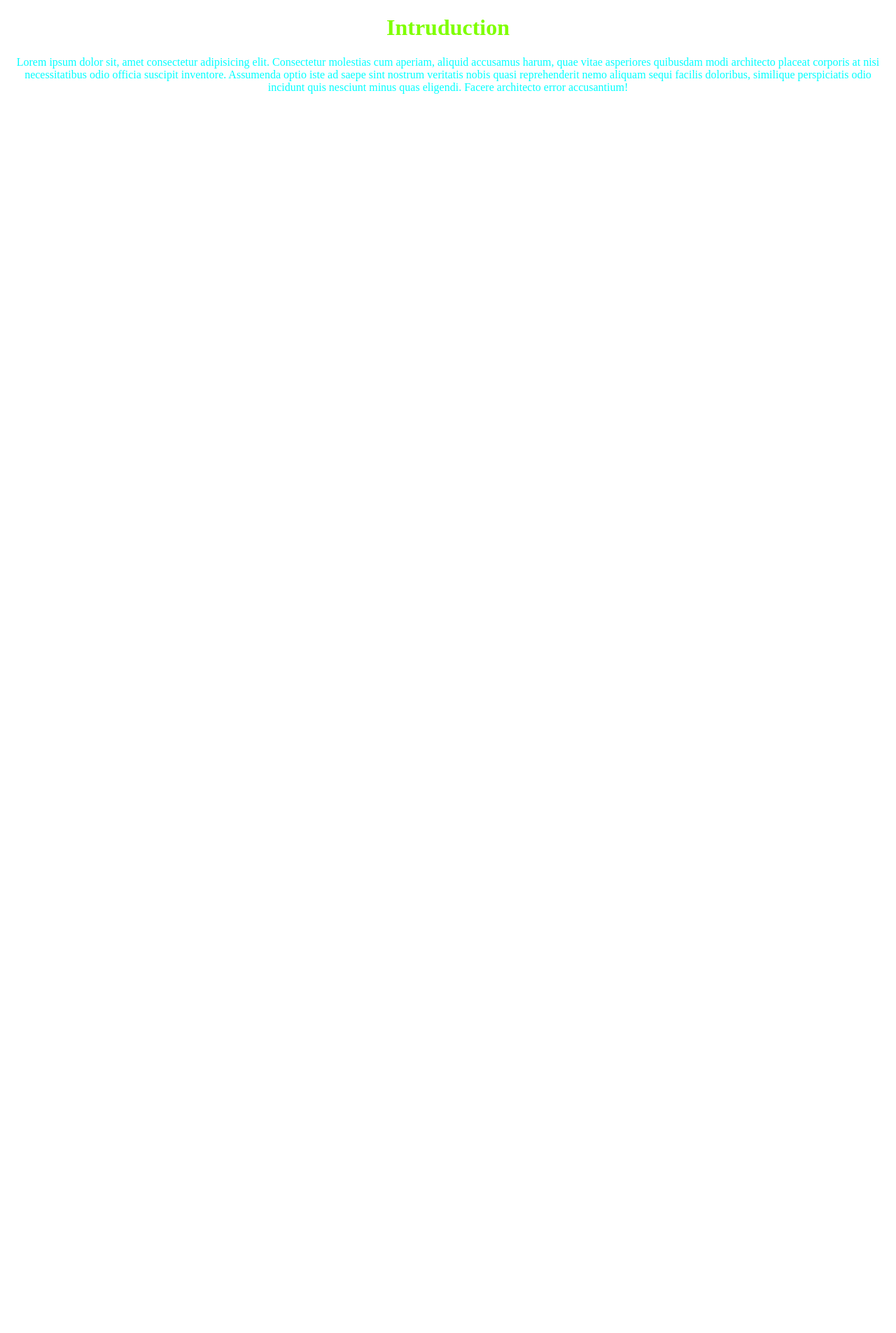
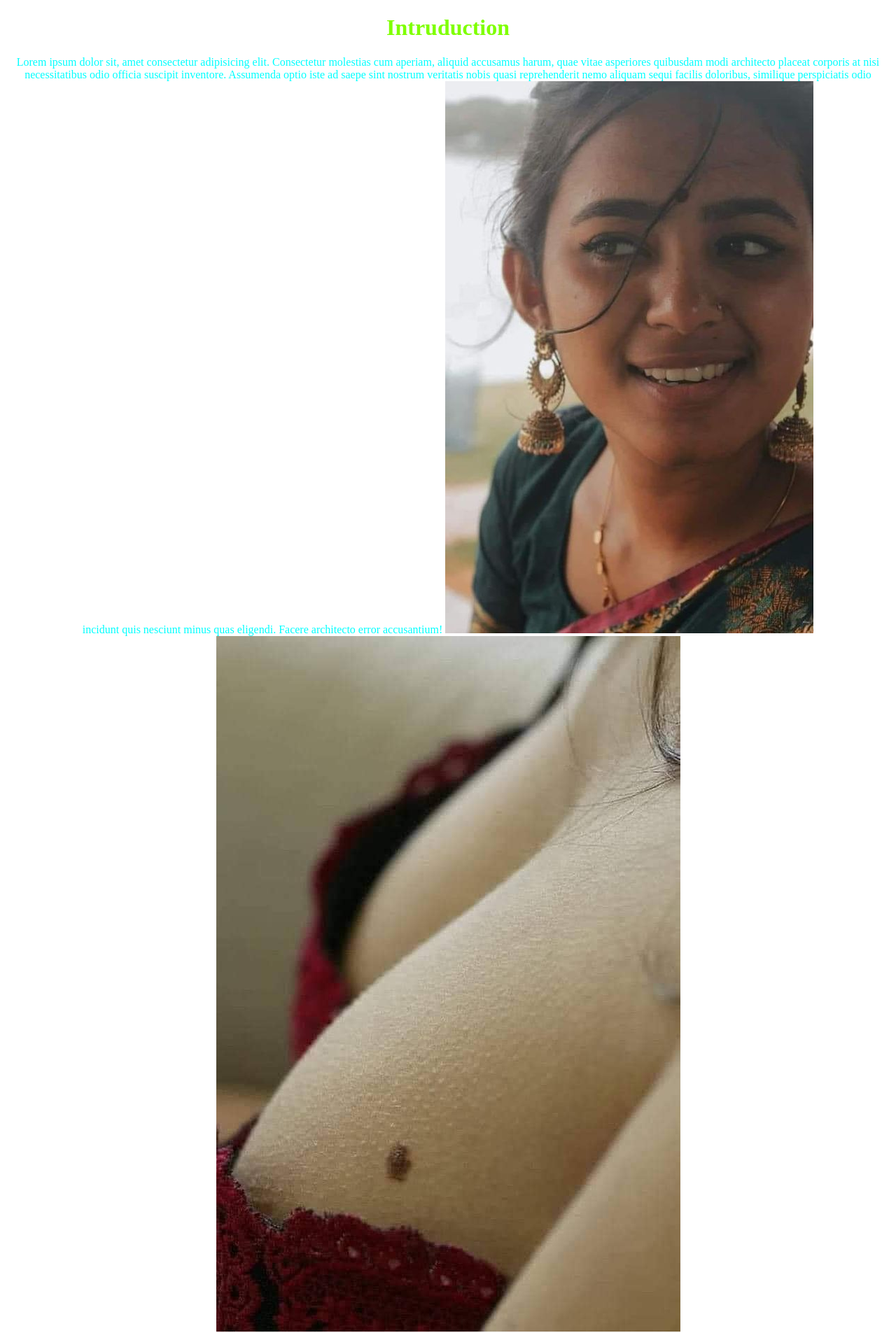
Before and after one commit to miavay/My-second-repo, a plain HTML site: page index.html in a window 1280 px wide. Shown: the whole page at 70% size. Before the commit the page ends 800 px from the top, so only its background shows below. Drawn offline with Linux system fonts and the light colour scheme.

Commit message:
pic added

```diff
--- a/index.html
+++ b/index.html
@@ -14,6 +14,8 @@
 </h1>
 <p>Lorem ipsum dolor sit, amet consectetur adipisicing elit. Consectetur molestias cum aperiam, aliquid accusamus harum, quae vitae asperiores quibusdam modi architecto placeat corporis at nisi necessitatibus odio officia suscipit inventore. Assumenda optio iste ad saepe sint nostrum veritatis nobis quasi reprehenderit nemo aliquam sequi facilis doloribus, similique perspiciatis odio incidunt quis nesciunt minus quas eligendi. Facere architecto error accusantium!
 
+    <img src="Purna.jpg" alt="Purna">
+    <img src="280664541_3335549650097092_2130223132582393034_n.jpg" alt=" ">
 </p>
 <body>
 
```
Also changed, not shown: 279281864_340276314860437_3017642500470808573_n.jpg (added), 279923874_716695933115401_8617418416265036074_n.jpg (added), 280211442_548166483510867_3965905329137260334_n.jpg (added), 280664541_3335549650097092_2130223132582393034_n.jpg (added), Purna.jpg (added).
